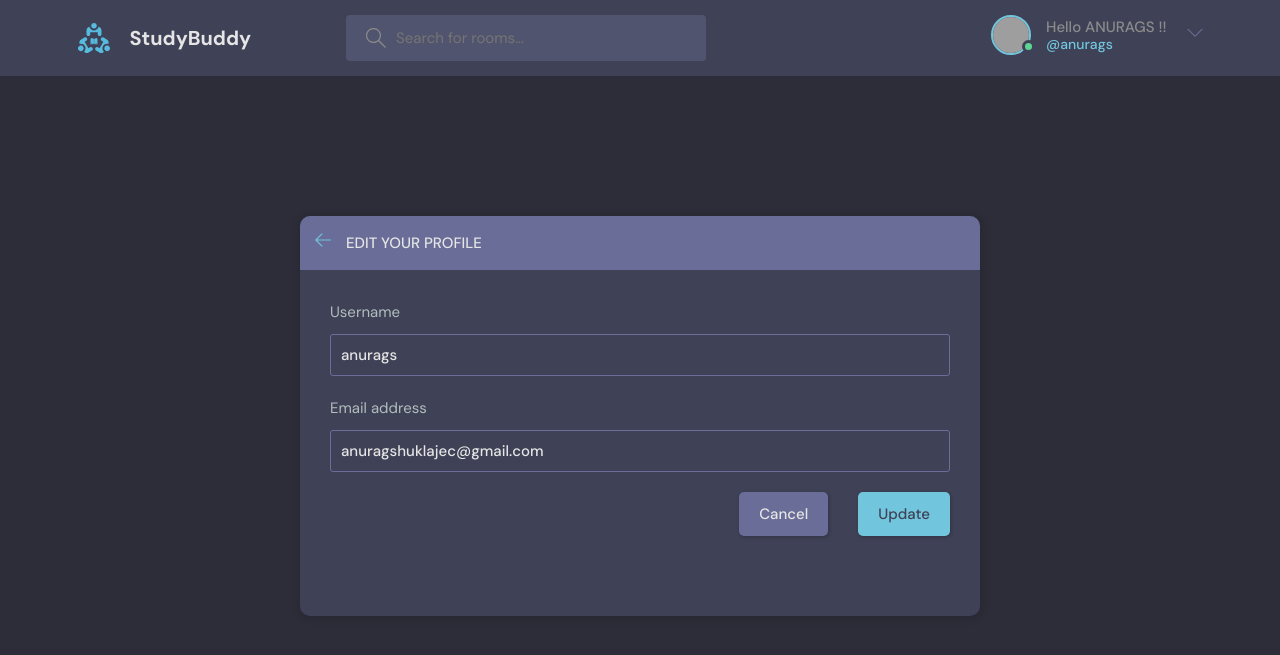
After one commit to anuragshuklajec/Studybud, a Django app: page /update-user/ in a window 1280 px wide. The commit adds this page. Shown: the top 655 px of the page. Run offline with Django 4.2, Linux system fonts and the light colour scheme; a user stored in the database is signed in; grey boxes are pictures that could not be loaded.

Commit message:
create edit-user-account-page

```diff
--- a/base/forms.py
+++ b/base/forms.py
@@ -1,5 +1,7 @@
+from dataclasses import fields
 from django.forms import ModelForm
 from .models import Room
+from django.contrib.auth.models import User
 
 
 class RoomForm(ModelForm):
@@ -7,3 +9,8 @@ class RoomForm(ModelForm):
         model = Room
         fields = '__all__'
         exclude = ['host','participants']
+
+class UserForm(ModelForm):
+    class Meta:
+        model = User
+        fields = ['username','email']
--- a/base/templates/base/profile.html
+++ b/base/templates/base/profile.html
@@ -18,7 +18,9 @@
           <div class="profile__info">
             <h3>{{user.username.upper}}</h3>
             <p>@{{user.username}}</p>
-            <a href="edit-user.html" class="btn btn--main btn--pill">Edit Profile</a>
+            {% if request.user == user %}
+            <a href="{% url 'update-user' %}" class="btn btn--main btn--pill">Edit Profile</a>
+            {% endif %}
           </div>
 
         </div>
--- /dev/null
+++ b/base/templates/base/update-user.html
@@ -0,0 +1,43 @@
+{% extends 'main.html' %}
+
+{% block content %}
+    <main class="update-account layout">
+        <div class="container">
+            <div class="layout__box">
+                <div class="layout__boxHeader">
+                    <div class="layout__boxTitle">
+                        <a href="{% url 'home' %}">
+                            <svg version="1.1" xmlns="http://www.w3.org/2000/svg" width="32" height="32"
+                                viewBox="0 0 32 32">
+                                <title>arrow-left</title>
+                                <path
+                                    d="M13.723 2.286l-13.723 13.714 13.719 13.714 1.616-1.611-10.96-10.96h27.625v-2.286h-27.625l10.965-10.965-1.616-1.607z">
+                                </path>
+                            </svg>
+                        </a>
+                        <h3>Edit your profile</h3>
+                    </div>
+                </div>
+                <div class="layout__body">
+                    <form class="form" action="" method="post">
+                      {% csrf_token %}
+                      {% for field in form %}
+
+                        <div class="form__group">
+                            <label for="profile_pic">{{field.label}}</label>
+                            {{field}}
+                        </div>
+                      {% endfor %}
+
+
+                        <div class="form__action">
+                            <a class="btn btn--dark" href="index.html">Cancel</a>
+                            <button class="btn btn--main" type="submit">Update</button>
+                        </div>
+                    </form>
+                </div>
+            </div>
+        </div>
+      </div>
+    </main>
+{% endblock %}
--- a/base/urls.py
+++ b/base/urls.py
@@ -16,4 +16,5 @@ urlpatterns = [
     path('update-room/<str:pk>/',views.updateRoom,name="update-room"),
     path('delete-room/<str:pk>/',views.deleteRoom,name="delete-room"),
     path('delete-message/<str:pk>/',views.deleteMessage,name="delete-message"),
+    path('update-user/',views.updateUser,name="update-user"),
 ]
--- a/base/views.py
+++ b/base/views.py
@@ -9,7 +9,7 @@ from django.contrib.auth.models import User
 from django.contrib.auth import authenticate,login,logout
 from django.db.models import Q
 from .models import Room,Topic,Message
-from .forms import RoomForm
+from .forms import RoomForm,UserForm
 
 # Create your views here.
 def loginPage(request):
@@ -174,3 +174,18 @@ def deleteMessage(request,pk):
         message.delete()
         return redirect('home')
     return render(request,'base/delete.html',{'obj':message})
+
+
+@login_required(login_url='login')
+def updateUser(request):
+    user = request.user
+    form = UserForm(instance=user)
+
+    if request.method == "POST":
+        form = UserForm(request.POST,instance=user)
+        if form.is_valid():
+            form.save()
+            return redirect('user-profile',pk=user.id)
+
+
+    return render(request,'base/update-user.html',{'form':form})
--- a/templates/navbar.html
+++ b/templates/navbar.html
@@ -23,7 +23,7 @@
         {% if request.user.is_authenticated %}
 
         <div class="header__user">
-          <a href="profile.html">
+          <a href="{% url 'update-user' %}">
             <div class="avatar avatar--medium active">
               <img src="https://randomuser.me/api/portraits/men/37.jpg" />
             </div>
@@ -48,7 +48,7 @@
 
 
         <div class="dropdown-menu">
-          <a href="settings.html" class="dropdown-link"
+          <a href="{% url 'update-user' %}" class="dropdown-link"
             ><svg version="1.1" xmlns="http://www.w3.org/2000/svg" width="32" height="32" viewBox="0 0 32 32">
               <title>tools</title>
               <path
```
Also changed, not shown: db.sqlite3.
